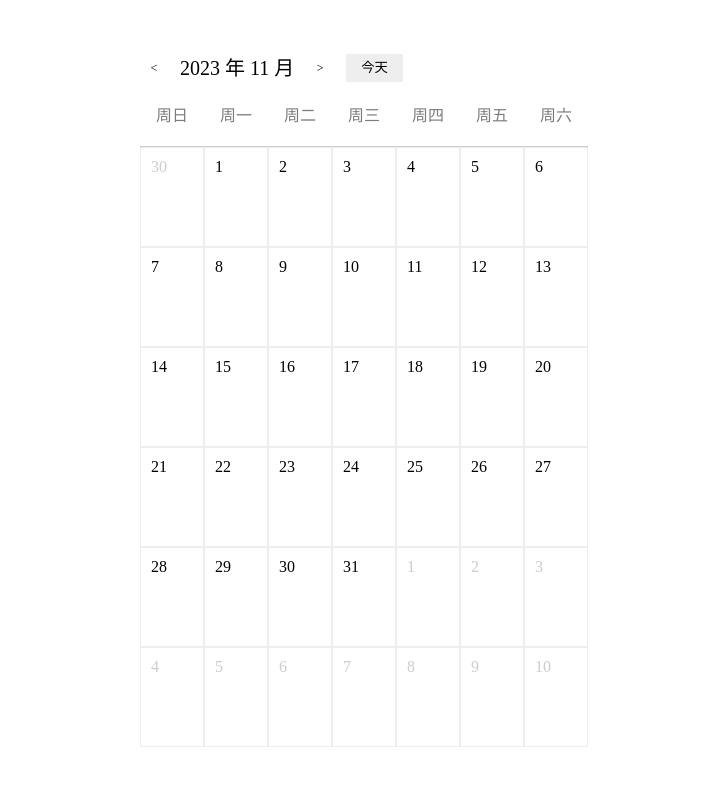
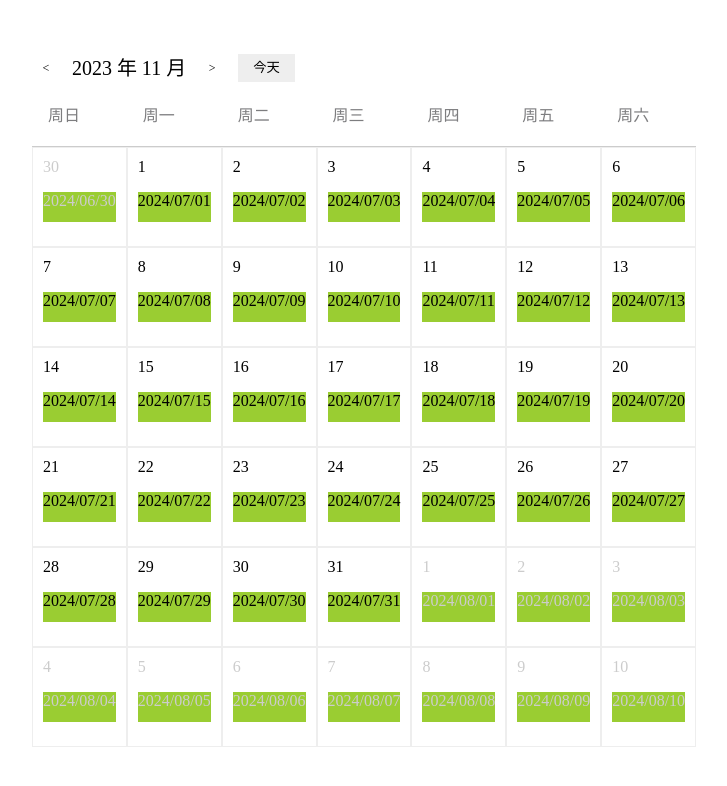
Before and after one commit to XieZongChen/practice-react, a React (Vite) app: page / in a window 1280 px wide. Shown: the top 786 px of the page, without its empty margins (276-1003 px from the left). Built offline with nearby package versions, Linux system fonts and the light colour scheme.

Commit message:
feat(calendar): 添加 dateRender & dateInnerContent api

```diff
--- a/src/App.tsx
+++ b/src/App.tsx
@@ -2,7 +2,20 @@ import Calendar from '@/components/calendar';
 import dayjs from 'dayjs';
 
 function App() {
-  return <Calendar value={dayjs('2024-7-11')} />;
+  return (
+    <Calendar
+      value={dayjs('2024-7-11')}
+      dateInnerContent={(value) => {
+        return (
+          <div>
+            <p style={{ background: 'yellowgreen', height: '30px' }}>
+              {value.format('YYYY/MM/DD')}
+            </p>
+          </div>
+        );
+      }}
+    ></Calendar>
+  );
 }
 
 export default App;
--- a/src/components/calendar/MonthCalendar.tsx
+++ b/src/components/calendar/MonthCalendar.tsx
@@ -29,7 +29,11 @@ function getAllDays(date: Dayjs) {
   return daysInfo;
 }
 
-function renderDays(days: Array<{ date: Dayjs; currentMonth: boolean }>) {
+function renderDays(
+  days: Array<{ date: Dayjs; currentMonth: boolean }>,
+  dateRender: MonthCalendarProps['dateRender'],
+  dateInnerContent: MonthCalendarProps['dateInnerContent']
+) {
   const rows = [];
   for (let i = 0; i < 6; i++) {
     const row = [];
@@ -42,7 +46,18 @@ function renderDays(days: Array<{ date: Dayjs; currentMonth: boolean }>) {
             (item.currentMonth ? 'calendar-month-body-cell-current' : '')
           }
         >
-          {item.date.date()}
+          {dateRender ? (
+            dateRender(item.date)
+          ) : (
+            <div className='calendar-month-body-cell-date'>
+              <div className='calendar-month-body-cell-date-value'>
+                {item.date.date()}
+              </div>
+              <div className='calendar-month-body-cell-date-content'>
+                {dateInnerContent?.(item.date)}
+              </div>
+            </div>
+          )}
         </div>
       );
     }
@@ -56,6 +71,8 @@ function renderDays(days: Array<{ date: Dayjs; currentMonth: boolean }>) {
 interface MonthCalendarProps extends CalendarProps {}
 
 function MonthCalendar(props: MonthCalendarProps) {
+  const { dateRender, dateInnerContent } = props;
+
   const weekList = ['周日', '周一', '周二', '周三', '周四', '周五', '周六'];
 
   const allDays = getAllDays(props.value);
@@ -69,7 +86,9 @@ function MonthCalendar(props: MonthCalendarProps) {
           </div>
         ))}
       </div>
-      <div className='calendar-month-body'>{renderDays(allDays)}</div>
+      <div className='calendar-month-body'>
+        {renderDays(allDays, dateRender, dateInnerContent)}
+      </div>
     </div>
   );
 }
--- a/src/components/calendar/index.scss
+++ b/src/components/calendar/index.scss
@@ -26,10 +26,13 @@
     &-cell {
       flex: 1;
       border: 1px solid #eee;
-      padding: 10px;
       color: #ccc;
+      overflow: hidden;
       &-current {
         color: #000;
+      }
+      &-date {
+        padding: 10px;
       }
     }
   }
```
